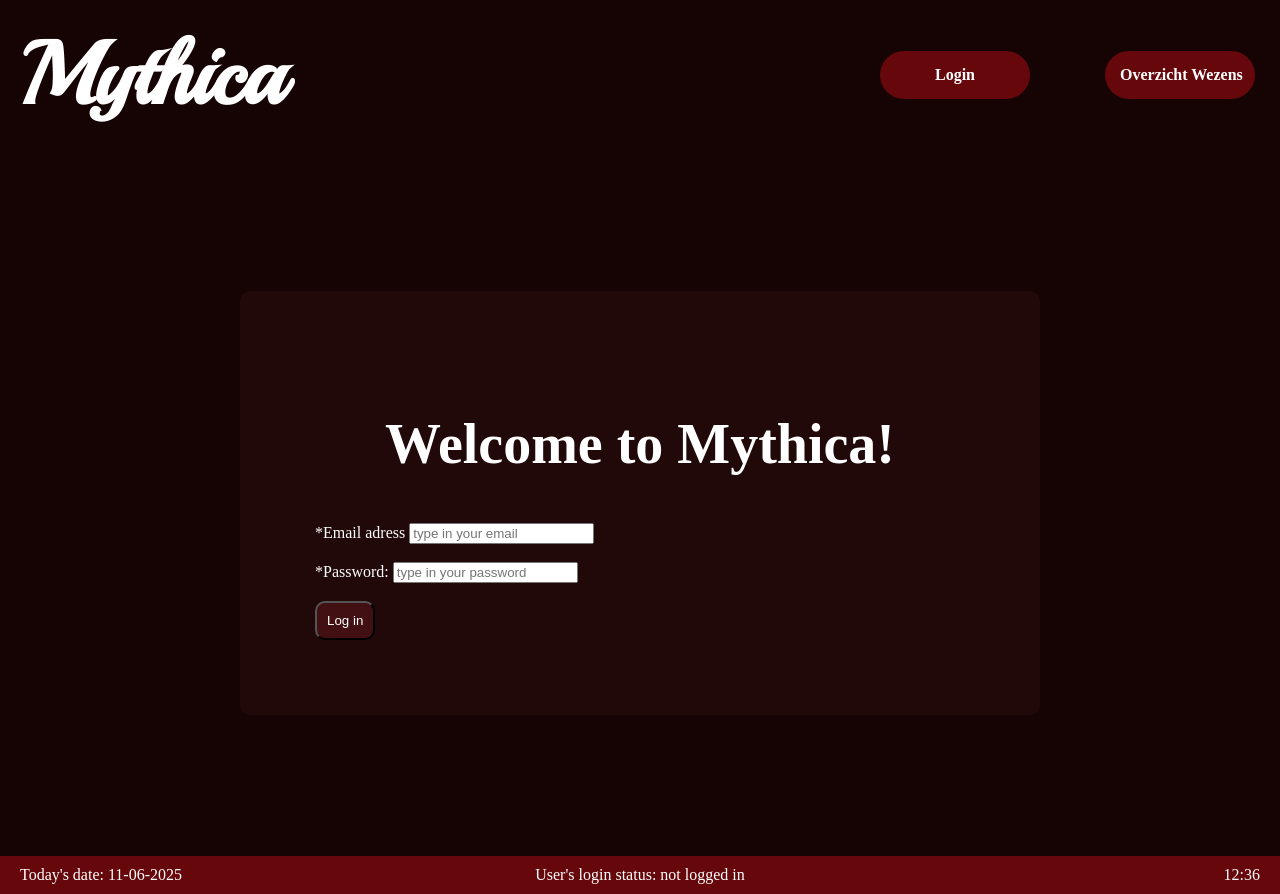
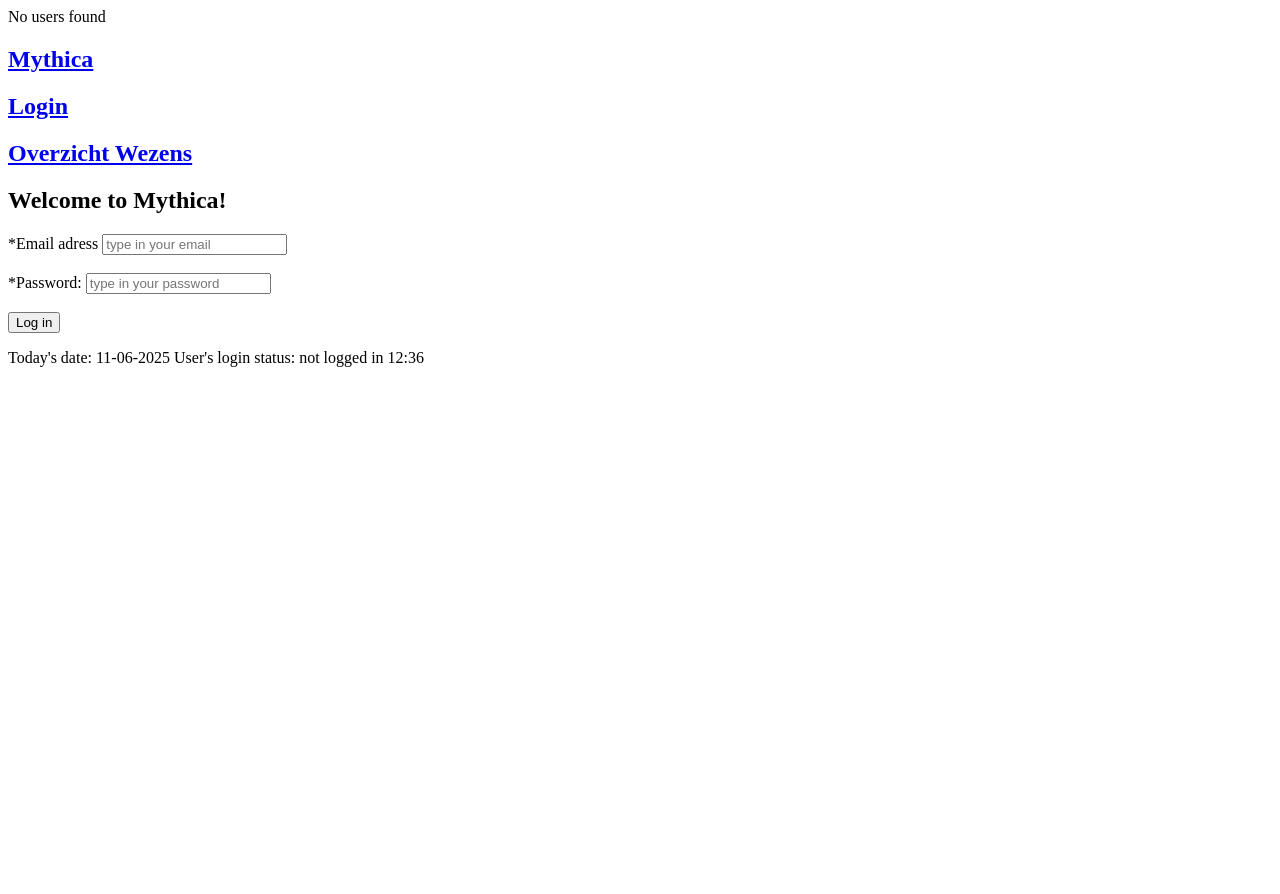
Before and after one commit to kw1c-ZhengDewi/Mythica, a PHP site: page /pages/login.php in a window 1280 px wide. After the commit the page ends 367 px from the top, so only its background shows below. Run offline with PHP 8.4, Linux system fonts and the light colour scheme; data that the repository does not hold is empty; a stand-in replaces the project's code that opens the database connection.

Commit message:
DB users testen

```diff
--- a/pages/login.php
+++ b/pages/login.php
@@ -1,5 +1,5 @@
 <?php
-include "../database/connection.php";
+include ("../database/connectionLogin.php");
 ?>
 
 
@@ -17,9 +17,9 @@ Omschrijving: Praktijk Projectopdracht T04
     <meta name="viewport" content="width=device-width, initial-scale=1.0">
     <title>Mythica</title>
 
-    <!-- todo: Leg straks uit wat de code in styles doen -->
-    <link rel="stylesheet" href="<?= dirname($_SERVER['PHP_SELF']) ?>/../styles/stylesheet.css">
-    <link rel="stylesheet" href="<?= dirname($_SERVER['PHP_SELF']) ?>/../styles/login.css">
+    <!-- todo: Leg straks uit wat de code in styles doen, even styles op pauze zetten -->
+<!--    <link rel="stylesheet" href="--><?php //= dirname($_SERVER['PHP_SELF']) ?><!--/../styles/stylesheet.css">-->
+<!--    <link rel="stylesheet" href="--><?php //= dirname($_SERVER['PHP_SELF']) ?><!--/../styles/login.css">-->
 
 </head>
 
@@ -33,7 +33,7 @@ Omschrijving: Praktijk Projectopdracht T04
         <!-- Hier ga je inloggen, email addres en wachtwoord -->
         <div id="form-div">
             <h2 id="h2-login">Welcome to Mythica!</h2>
-            <form name="form" action="../database/connection.php" method="post">
+            <form name="form" action="../database/connectionLogin.php" method="post">
                 <!-- Email adres invoeren -->
                 <label for="email">&ast;Email adress</label>
                 <input type="email" id="email" name="name" placeholder="type in your email"><br><br>
--- a/styles/login.css
+++ b/styles/login.css
@@ -8,7 +8,6 @@
   height: auto;
   margin: 120px auto;
   padding: 75px;
-  background-color: rgba(37, 9, 10, 0.8);
   border-radius: 10px;
 }
 #form-div #h2-login {
--- a/styles/login.less
+++ b/styles/login.less
@@ -10,7 +10,6 @@
   height: auto;
   margin: 120px auto;
   padding: 75px;
-  background-color: rgba(37, 9, 10, 0.8);
   border-radius: 10px;
 
   #h2-login {
--- a/styles/stylesheet.css
+++ b/styles/stylesheet.css
@@ -36,7 +36,7 @@ a #HeaderOne_H1 {
   margin: 0;
   padding: 15pt;
   font-size: 5.5rem;
-  font-family: Playball;
+  font-family: Playball, serif;
   cursor: pointer;
   color: white;
 }
@@ -86,3 +86,4 @@ footer #UserStatus {
 footer #CurrentTime-div {
   justify-content: end;
 }
+/*# sourceMappingURL=stylesheet.css.map */
--- a/styles/stylesheet.less
+++ b/styles/stylesheet.less
@@ -44,7 +44,7 @@ a {
     margin: 0;
     padding: 15pt;
     font-size: 5.5rem;
-    font-family: Playball;
+    font-family: Playball, serif;
     cursor: pointer;
     color: white;
   }
```
Also changed, not shown: 2 other files.
